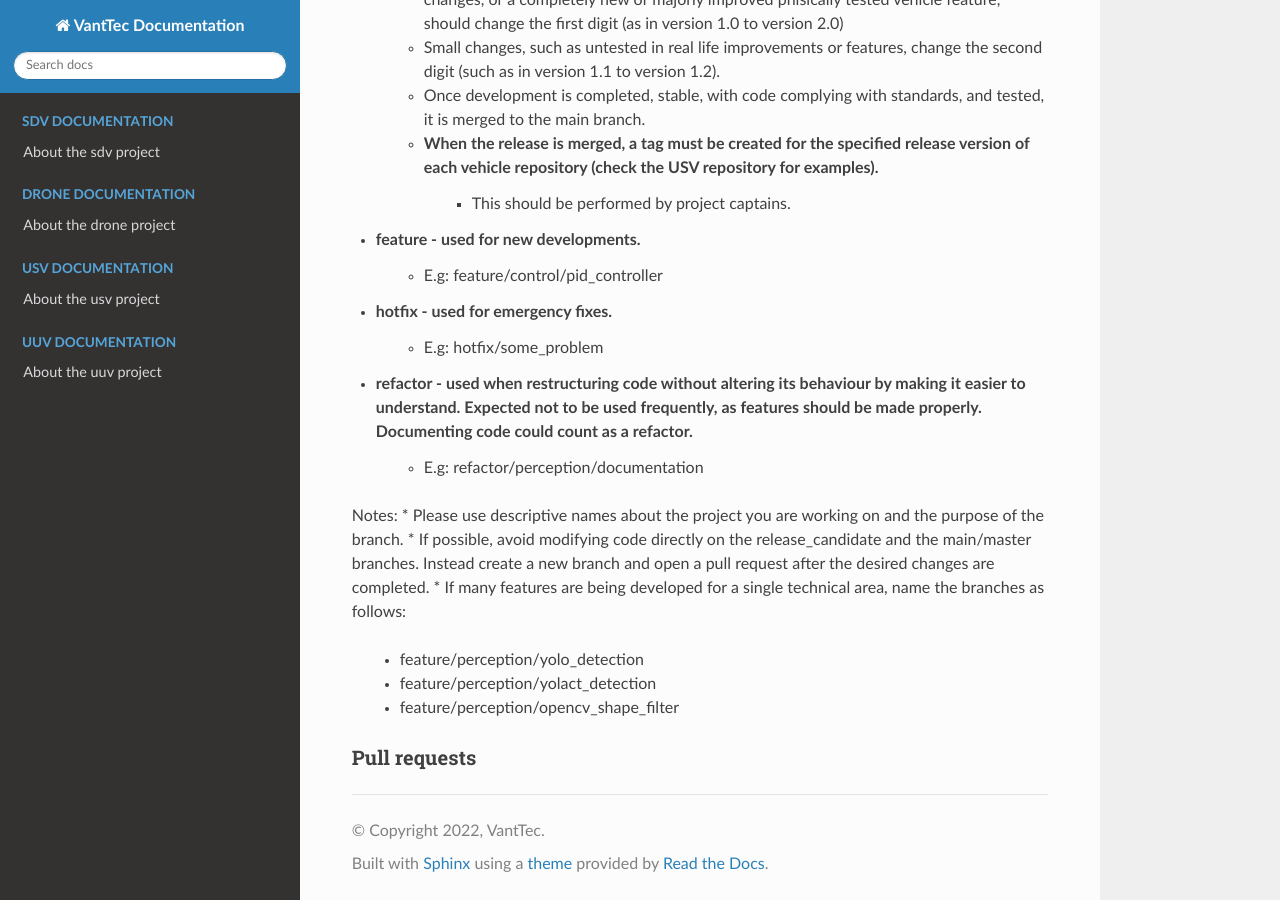
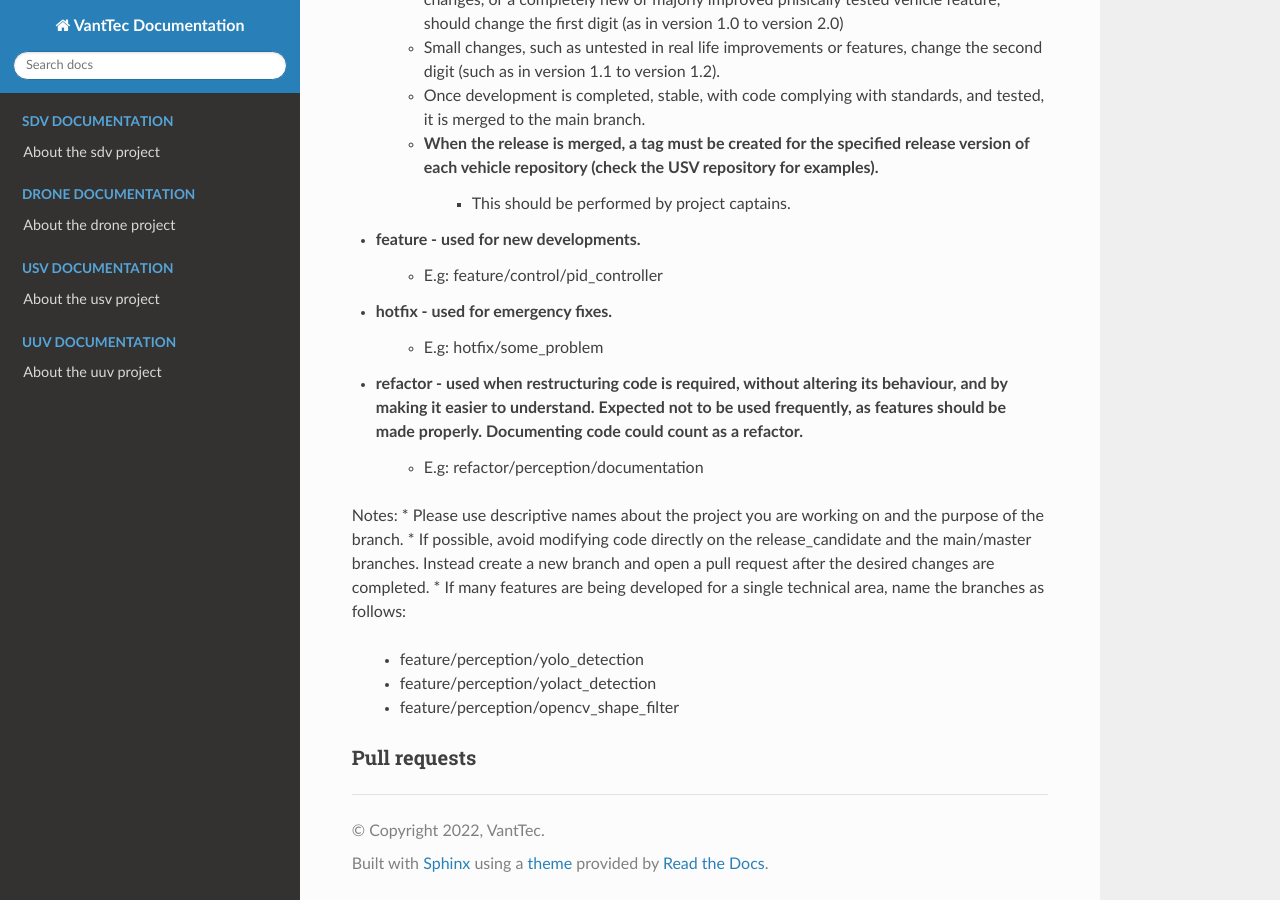
Before and after one commit to vanttec/vanttec_documentation, a Sphinx documentation site: the page built from source/vsd/vsd_git.rst, in a window 1280 px wide and 900 px high, scrolled down 1424 px. Built offline with Sphinx 7.4.7 and the Read the Docs theme 2.0.0, drawn with Linux system fonts in a browser that asks for light colours; pages that are not in the unit, such as notebooks, are missing from menus.

Commit message:
Update vsd_git.rst

```diff
--- a/source/vsd/vsd_git.rst
+++ b/source/vsd/vsd_git.rst
@@ -53,7 +53,7 @@ Branch naming (based on GitFlow)
     * E.g: feature/control/pid_controller
 * hotfix - used for emergency fixes.
     * E.g: hotfix/some_problem
-* refactor - used when restructuring code without altering its behaviour by making it easier to understand. Expected not to be used frequently, as features should be made properly. Documenting code could count as a refactor.
+* refactor - used when restructuring code is required, without altering its behaviour, and by making it easier to understand. Expected not to be used frequently, as features should be made properly. Documenting code could count as a refactor.
     * E.g: refactor/perception/documentation
 
 Notes:
```
